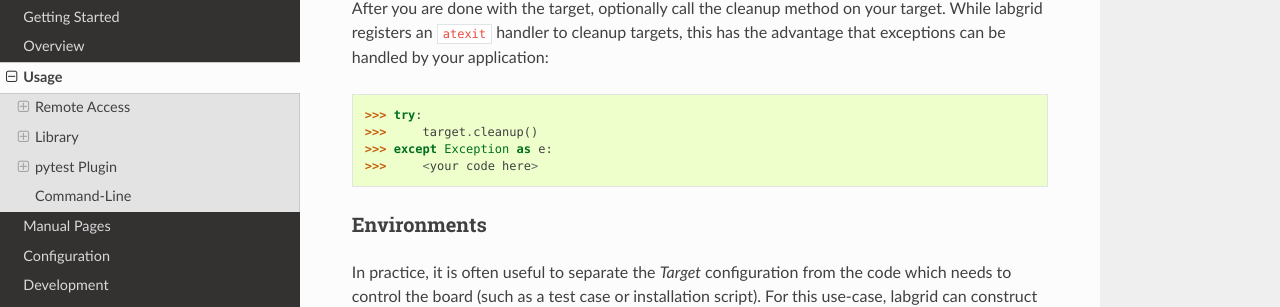
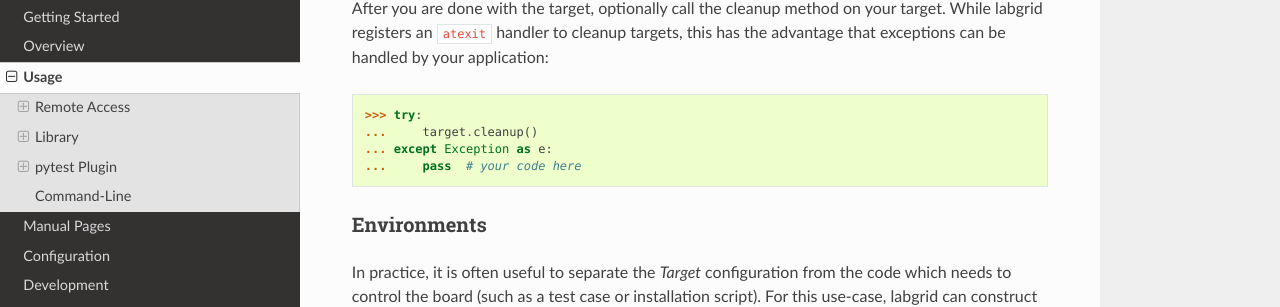
Before and after one commit to labgrid-project/labgrid, a Sphinx documentation site: the page built from doc/usage.rst, in a window 1280 px wide and 900 px high, scrolled down 5470 px. Shown: the part 135-442 px from the top of the window. Built offline with Sphinx 7.4.7 and the Read the Docs theme 2.0.0, drawn with Linux system fonts in a browser that asks for light colours; pages that are not in the unit, such as notebooks, are missing from menus.

Commit message:
doc: usage: use correct syntax for indented REPL commands
Signed-off-by: Bastian Krause <bst@pengutronix.de>

```diff
--- a/doc/usage.rst
+++ b/doc/usage.rst
@@ -292,9 +292,9 @@ target. While labgrid registers an ``atexit`` handler to cleanup targets, this h
 the advantage that exceptions can be handled by your application::
 
   >>> try:
-  >>>     target.cleanup()
-  >>> except Exception as e:
-  >>>     <your code here>
+  ...     target.cleanup()
+  ... except Exception as e:
+  ...     pass  # your code here
 
 .. _usage_environments:
 
```
